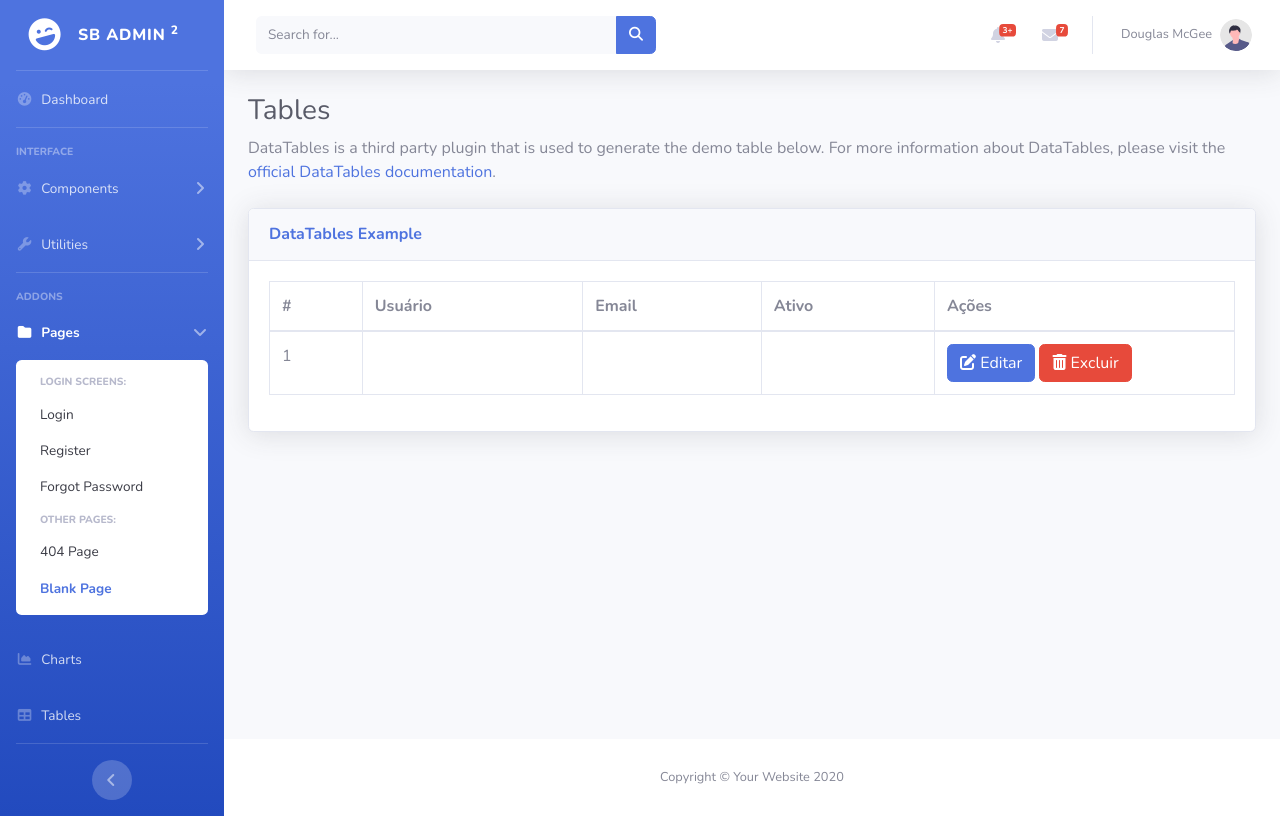
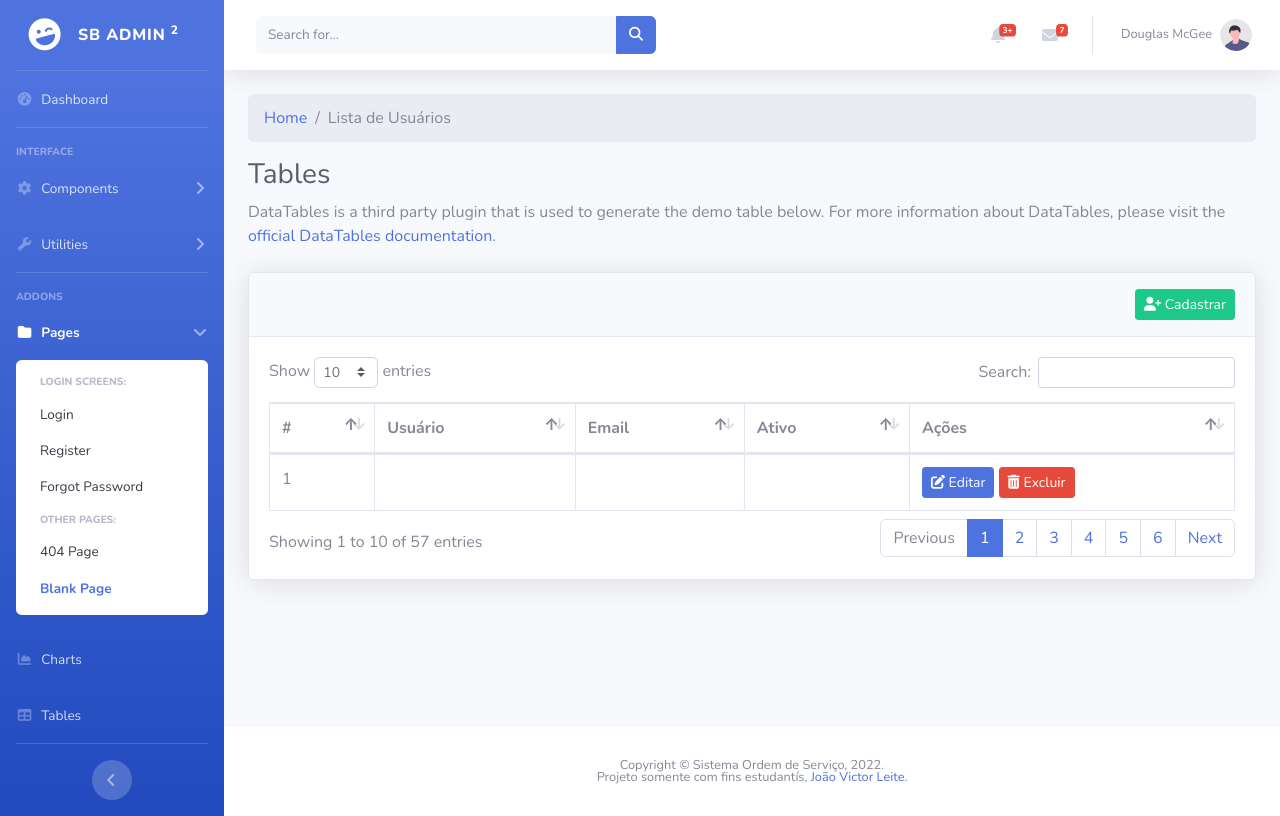
Before and after one commit to V7ctor/Projeto-Ordem-de-Servico, a CodeIgniter app: page /OS/index.php/user/index in a window 1280 px wide. Run offline with CodeIgniter, Linux system fonts and the light colour scheme; tables that the repository leaves empty or names only in its code hold one stand-in row (values such as "Sample post"); data that the repository does not hold is empty; some libraries are stand-ins or nearby versions.

Commit message:
Dinamizar o carregamento de arquivos css e javascript

```diff
--- a/application/controllers/User.php
+++ b/application/controllers/User.php
@@ -8,7 +8,15 @@
 
         public function index() {
             $data = array(
-                "users"=>$this->ion_auth->users()->result()
+                "styles"=> array (
+                    'vendor/datatables/dataTables.bootstrap4.min.css'
+                ),
+                "scripts"=> array (
+                    'vendor/datatables/jquery.dataTables.min.js',
+                    'vendor/datatables/app.js'
+                ),
+                "users"=>$this->ion_auth->users()->result(),
+                "title"=>"Lista de Usuários"
             );
 
             $this->load->view("layout/header", $data);
--- a/application/views/layout/footer.php
+++ b/application/views/layout/footer.php
@@ -2,7 +2,9 @@
  <footer class="sticky-footer bg-white">
      <div class="container my-auto">
          <div class="copyright text-center my-auto">
-             <span>Copyright &copy; Your Website 2020</span>
+             <span>Copyright &copy; Sistema Ordem de Serviço, <?php echo date('Y');?>.</span>
+             <br>
+             <span>Projeto somente com fins estudantís, <a href="https://github.com/V7ctor">João Victor Leite.</a></span>
          </div>
      </div>
  </footer>
@@ -47,7 +49,11 @@
 
  <!-- Custom scripts for all pages-->
  <script src="<?php echo base_url('public/js/sb-admin-2.min.js'); ?>"></script>
-
+ <?php if (isset($scripts)) :?>
+        <?php foreach($scripts as $script): ?>
+    <link href="<?php echo base_url('public/'.$script); ?>" rel="stylesheet">
+        <?php endforeach; ?>
+    <?php endif;?>
  </body>
 
  </html>
--- a/application/views/layout/header.php
+++ b/application/views/layout/header.php
@@ -8,16 +8,18 @@
     <meta name="viewport" content="width=device-width, initial-scale=1, shrink-to-fit=no">
     <meta name="description" content="">
     <meta name="author" content="">
-
-    <title>SB Admin 2 - Blank</title>
-
+    <title><?php echo (isset($title)) ? "Administrativo | ".$title : "Administrativo"?></title>
     <!-- Custom fonts for this template-->
     <link href="https://cdnjs.cloudflare.com/ajax/libs/font-awesome/6.1.1/css/all.min.css" type="text/css" rel="stylesheet">
     <link href="https://fonts.googleapis.com/css?family=Nunito:200,200i,300,300i,400,400i,600,600i,700,700i,800,800i,900,900i" rel="stylesheet">
 
     <!-- Custom styles for this template-->
     <link href="<?php echo base_url('public/css/sb-admin-2.min.css'); ?>" rel="stylesheet">
-
+    <?php if (isset($styles)) :?>
+        <?php foreach($styles as $style): ?>
+    <link href="<?php echo base_url('public/'.$style); ?>" rel="stylesheet">
+        <?php endforeach; ?>
+    <?php endif;?>
 </head>
 
 <body id="page-top">
--- a/application/views/users/index.php
+++ b/application/views/users/index.php
@@ -1,14 +1,18 @@
-
-        <?php $this->load->view("layout/sidebar");?>
+<?php $this->load->view("layout/sidebar"); ?>
 
 <!-- Main Content -->
 <div id="content">
 
-<?php $this->load->view("layout/topbar");?>
+  <?php $this->load->view("layout/topbar"); ?>
 
   <!-- Begin Page Content -->
   <div class="container-fluid">
-
+    <nav aria-label="breadcrumb">
+      <ol class="breadcrumb">
+        <li class="breadcrumb-item"><a href="<?php echo base_url('/');?>">Home</a></li>
+        <li class="breadcrumb-item active" aria-current="page"><?php echo $title; ?></li>
+      </ol>
+    </nav>
     <!-- Page Heading -->
     <h1 class="h3 mb-2 text-gray-800">Tables</h1>
     <p class="mb-4">DataTables is a third party plugin that is used to generate the demo table below. For more information about DataTables, please visit the <a target="_blank" href="https://datatables.net">official DataTables documentation</a>.</p>
@@ -16,38 +20,75 @@
     <!-- DataTales Example -->
     <div class="card shadow mb-4">
       <div class="card-header py-3">
-              <h6 class="m-0 font-weight-bold text-primary">DataTables Example</h6>
+        <a href="#" class="btn btn-success btn-sm float-right"><i class="fa-solid fa-user-plus"></i> Cadastrar</a>
       </div>
       <div class="card-body">
         <div class="table-responsive">
-                <table class="table table-bordered" id="dataTable" width="100%" cellspacing="0">
+          <div id="dataTable_wrapper" class="dataTables_wrapper dt-bootstrap4">
+            <div class="row">
+              <div class="col-sm-12 col-md-6">
+                <div class="dataTables_length" id="dataTable_length"><label>Show <select name="dataTable_length" aria-controls="dataTable" class="custom-select custom-select-sm form-control form-control-sm">
+                      <option value="10">10</option>
+                      <option value="25">25</option>
+                      <option value="50">50</option>
+                      <option value="100">100</option>
+                    </select> entries</label></div>
+              </div>
+              <div class="col-sm-12 col-md-6">
+                <div id="dataTable_filter" class="dataTables_filter"><label>Search:<input type="search" class="form-control form-control-sm" placeholder="" aria-controls="dataTable"></label></div>
+              </div>
+            </div>
+            <div class="row">
+              <div class="col-sm-12">
+                <table class="table table-bordered dataTable" id="dataTable" width="100%" cellspacing="0" role="grid" aria-describedby="dataTable_info" style="width: 100%;">
                   <thead>
-                    <tr>
-                      <th>#</th>
-                      <th>Usuário</th>
-                      <th>Email</th>
-                      <th>Ativo</th>
-                      <th>Ações</th>
+                    <tr role="row">
+                      <th class="sorting_asc" tabindex="0" aria-controls="dataTable" rowspan="1" colspan="1" aria-sort="ascending">#</th>
+                      <th class="sorting_asc" tabindex="0" aria-controls="dataTable" rowspan="1" colspan="1" aria-sort="ascending">Usuário</th>
+                      <th class="sorting_asc" tabindex="0" aria-controls="dataTable" rowspan="1" colspan="1" aria-sort="ascending">Email</th>
+                      <th class="sorting_asc" tabindex="0" aria-controls="dataTable" rowspan="1" colspan="1" aria-sort="ascending">Ativo</th>
+                      <th class="sorting_asc" tabindex="0" aria-controls="dataTable" rowspan="1" colspan="1" aria-sort="ascending" width="40px">Ações</th>
                     </tr>
                   </thead>
                   <tfoot>
-
                   </tfoot>
                   <tbody>
-                      <?php foreach ($users as $user): ?>
-                    <tr>
+                    <?php foreach ($users as $user) : ?>
+                      <tr role="row" class="even">
                         <td><?php echo $user->id ?></td>
                         <td><?php echo $user->username ?></td>
                         <td><?php echo $user->email ?></td>
                         <td><?php echo $user->active ?></td>
                         <td style="width: 300px;">
-                          <a href="/" class="btn btn-small btn-primary"><i class="fa-solid fa-pen-to-square"></i> Editar</a>
-                          <a href="/" class="btn btn-small btn-danger"><i class="fa-solid fa-trash-can"></i> Excluir</a>
+                          <a href="/" class="btn btn-sm btn-primary"><i class="fa-solid fa-pen-to-square"></i> Editar</a>
+                          <a href="/" class="btn btn-sm btn-danger"><i class="fa-solid fa-trash-can"></i> Excluir</a>
                         </td>
                       </tr>
-                    <?php endforeach;?>
+                    <?php endforeach; ?>
                   </tbody>
                 </table>
+              </div>
+            </div>
+            <div class="row">
+              <div class="col-sm-12 col-md-5">
+                <div class="dataTables_info" id="dataTable_info" role="status" aria-live="polite">Showing 1 to 10 of 57 entries</div>
+              </div>
+              <div class="col-sm-12 col-md-7">
+                <div class="dataTables_paginate paging_simple_numbers" id="dataTable_paginate">
+                  <ul class="pagination">
+                    <li class="paginate_button page-item previous disabled" id="dataTable_previous"><a href="#" aria-controls="dataTable" data-dt-idx="0" tabindex="0" class="page-link">Previous</a></li>
+                    <li class="paginate_button page-item active"><a href="#" aria-controls="dataTable" data-dt-idx="1" tabindex="0" class="page-link">1</a></li>
+                    <li class="paginate_button page-item "><a href="#" aria-controls="dataTable" data-dt-idx="2" tabindex="0" class="page-link">2</a></li>
+                    <li class="paginate_button page-item "><a href="#" aria-controls="dataTable" data-dt-idx="3" tabindex="0" class="page-link">3</a></li>
+                    <li class="paginate_button page-item "><a href="#" aria-controls="dataTable" data-dt-idx="4" tabindex="0" class="page-link">4</a></li>
+                    <li class="paginate_button page-item "><a href="#" aria-controls="dataTable" data-dt-idx="5" tabindex="0" class="page-link">5</a></li>
+                    <li class="paginate_button page-item "><a href="#" aria-controls="dataTable" data-dt-idx="6" tabindex="0" class="page-link">6</a></li>
+                    <li class="paginate_button page-item next" id="dataTable_next"><a href="#" aria-controls="dataTable" data-dt-idx="7" tabindex="0" class="page-link">Next</a></li>
+                  </ul>
+                </div>
+              </div>
+            </div>
+          </div>
         </div>
       </div>
     </div>
--- /dev/null
+++ b/public/vendor/datatables/app.js
@@ -0,0 +1,4 @@
+// Call the dataTables jQuery plugin
+$(document).ready(function() {
+    $('.dataTable').DataTable();
+  });
```
Also changed, not shown: application/views/home/index.php (+7 -4 lines). Lines whose indentation alone changed are shown as unchanged.
